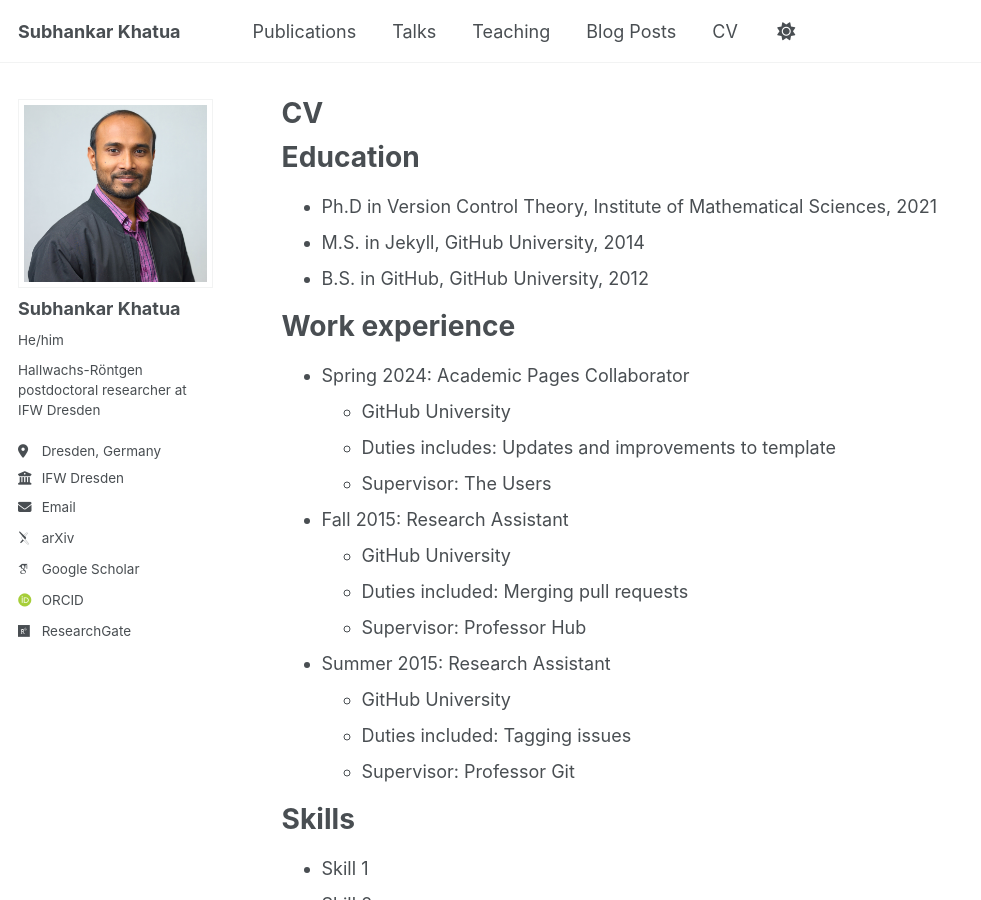
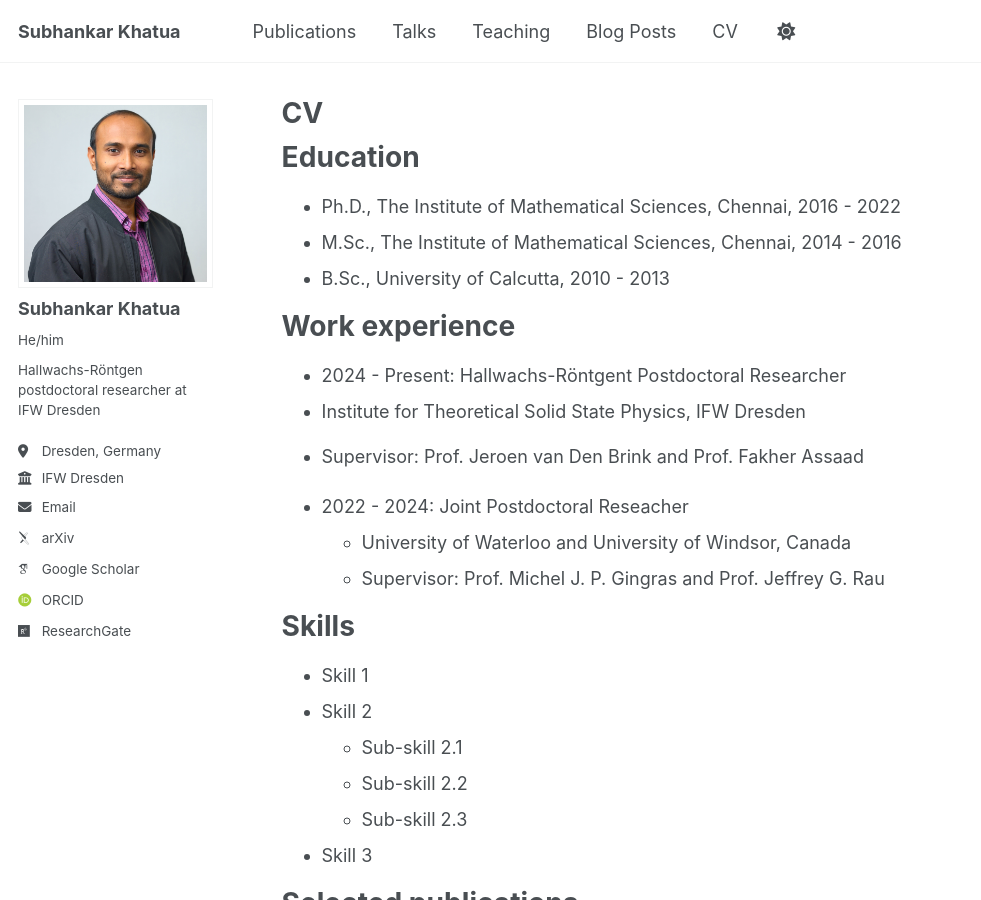
Before and after one commit to subhankar-khatua/subhankar-khatua.github.io, a Jekyll site: the page built from _pages/cv.md, in a window 1280 px wide and 900 px high. Shown: the whole window, without its empty margins (0-981 px from the left). Built offline with Jekyll 4.4.1, drawn with Linux system fonts in a browser that asks for light colours; some web fonts are replaced.

Commit message:
Update cv.md

```diff
--- a/_pages/cv.md
+++ b/_pages/cv.md
@@ -11,26 +11,20 @@ redirect_from:
 
 Education
 ======
-* Ph.D in Version Control Theory, Institute of Mathematical Sciences, 2021
-* M.S. in Jekyll, GitHub University, 2014
-* B.S. in GitHub, GitHub University, 2012
+* Ph.D., The Institute of Mathematical Sciences, Chennai, 2016 - 2022
+* M.Sc., The Institute of Mathematical Sciences, Chennai, 2014 - 2016
+* B.Sc., University of Calcutta, 2010 - 2013
 
 Work experience
 ======
-* Spring 2024: Academic Pages Collaborator
-  * GitHub University
-  * Duties includes: Updates and improvements to template
-  * Supervisor: The Users
+*  2024 - Present: Hallwachs-Röntgent Postdoctoral Researcher
+  * Institute for Theoretical Solid State Physics, IFW Dresden
+  * Supervisor: Prof. Jeroen van Den Brink and Prof. Fakher Assaad
 
-* Fall 2015: Research Assistant
-  * GitHub University
-  * Duties included: Merging pull requests
-  * Supervisor: Professor Hub
+* 2022 - 2024: Joint Postdoctoral Reseacher
+  * University of Waterloo and University of Windsor, Canada
+  * Supervisor: Prof. Michel J. P. Gingras and Prof. Jeffrey G. Rau
 
-* Summer 2015: Research Assistant
-  * GitHub University
-  * Duties included: Tagging issues
-  * Supervisor: Professor Git
 
 Skills
 ======
```
